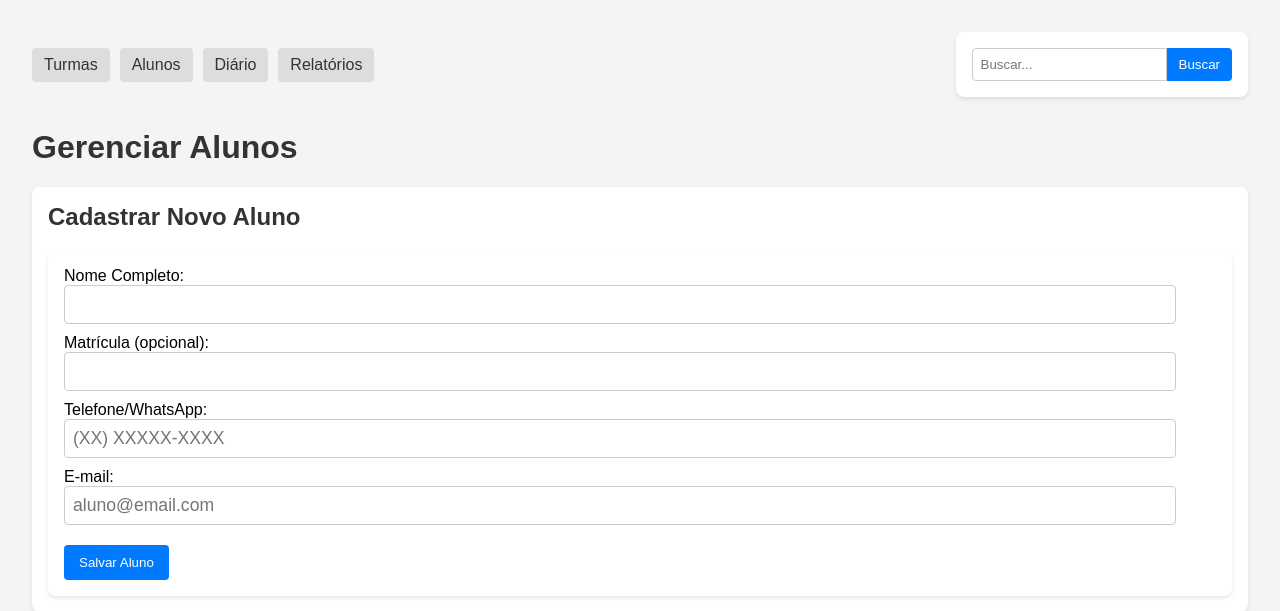
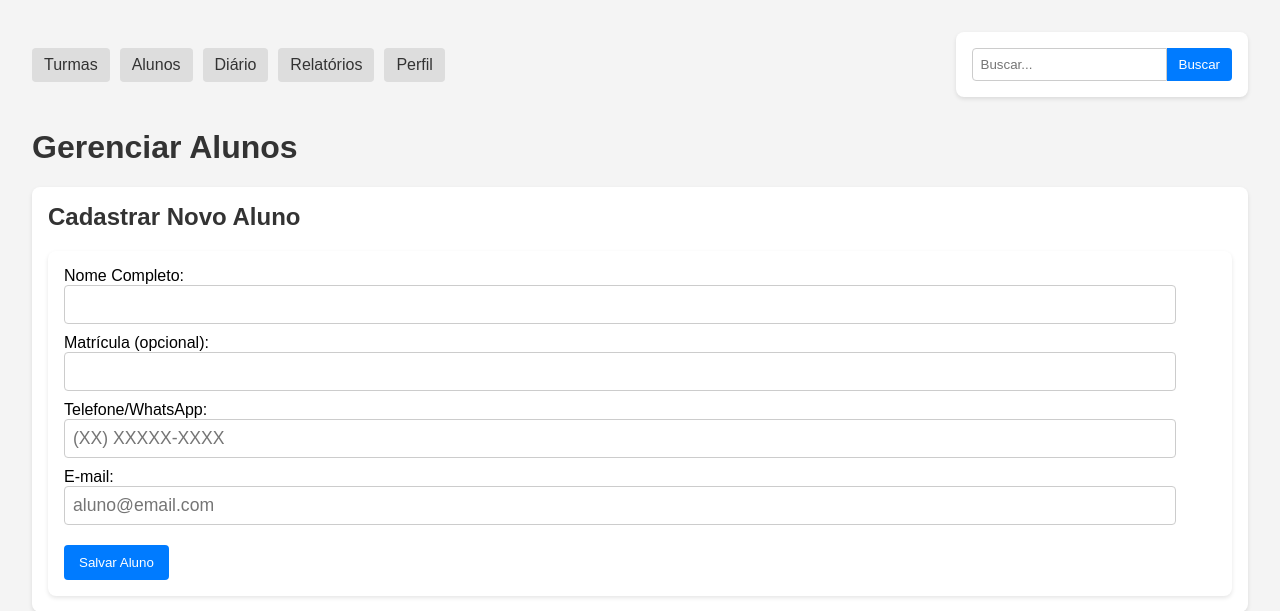
Before and after one commit to MestreUDK/ClasseApp, a Flask app: page /alunos in a window 1280 px wide. Shown: the top 611 px of the page. Run offline with Flask 3, Linux system fonts and the light colour scheme; a user stored in the database is signed in; data that the repository does not hold is empty.

Commit message:
Atualizar o base.html

```diff
--- a/templates/base.html
+++ b/templates/base.html
@@ -22,7 +22,8 @@
             <a href="/">Turmas</a>
             <a href="/alunos">Alunos</a>
             <a href="/diario">Diário</a>
-            <a href="/relatorios">Relatórios</a> </div>
+            <a href="/relatorios">Relatórios</a>
+            <a href="/perfil">Perfil</a> </div>
         <form action="/search" method="GET">
             <input type="search" name="q" placeholder="Buscar..."
                    value="{{ query if query else '' }}" required>
```
